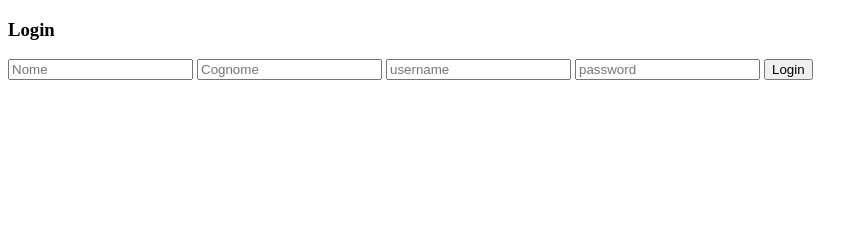
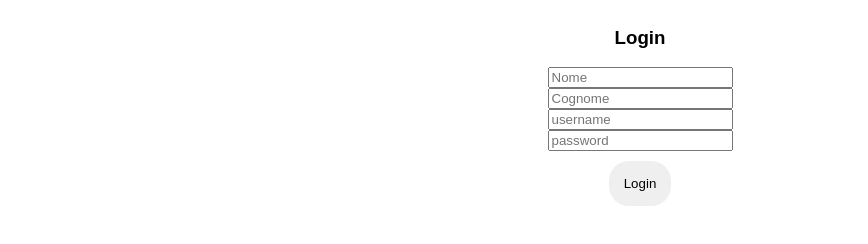
Before and after one commit to gabriele-bassi/e-commerce, a plain HTML site: page pages/login.html in a window 1280 px wide. Shown: the whole page, without its empty margins (0-868 px from the left). Drawn offline with Linux system fonts and the light colour scheme.

Commit message:
fix login page

```diff
--- a/css/index.css
+++ b/css/index.css
@@ -7,7 +7,12 @@ body {
     flex-direction: column;
     align-items: center;
 }
-
+.container-login{
+    display: flex;
+    flex-direction: column;
+    align-items: center;
+    align-self: center;
+}
 #container-page {
     display: grid;
     grid-template-columns: 1fr 1fr 1fr;
--- a/pages/login.html
+++ b/pages/login.html
@@ -7,10 +7,11 @@
     <title>Login-ECommerce</title>
     <script src="../js/login.js" defer></script>
     <script type="text/javascript" src="../data/users.json"></script>
+    <link rel="stylesheet" href="../css/index.css">
 </head>
 
 <body>
-    <div class="container">
+    <div class="container-login">
         <h3>Login</h3>
         <input type="text" placeholder="Nome" id="nome">
         <input type="text" placeholder="Cognome" id="cognome">
```
